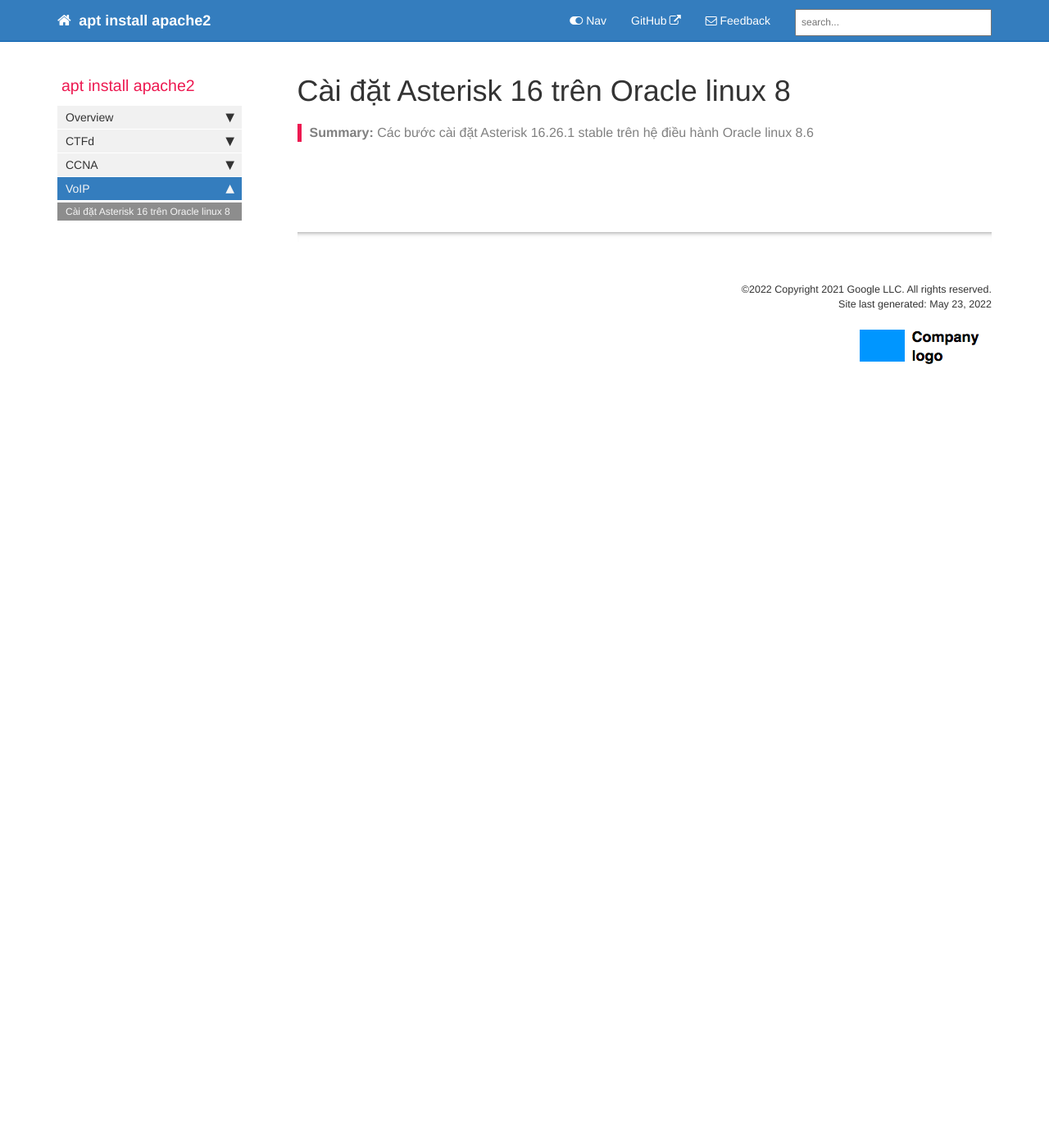
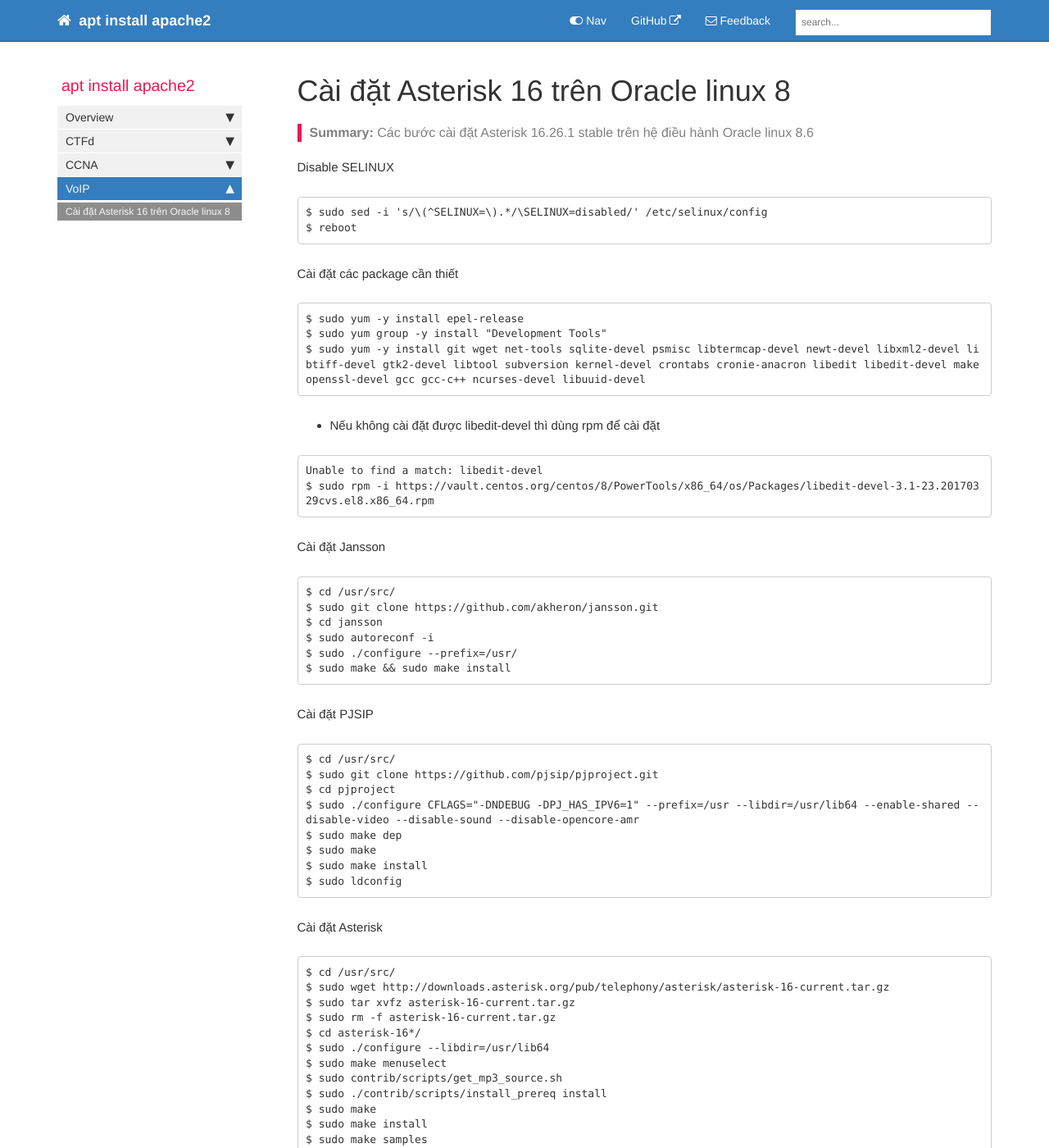
Before and after one commit to aptinstallapache2/aptinstallapache2.github.io, a Jekyll site: the page built from pages/CCNA/VoIP/install_asterisk_16_on_oracle_linux_8.md, in a window 1280 px wide and 1400 px high. Shown: the whole window at 82% size. Built offline with Jekyll 4.4.1, drawn with Linux system fonts in a browser that asks for light colours; comment, search, counter and statistics services are not loaded; some of the changed text lies outside the part shown.

Commit message:
Update install_asterisk_16_on_oracle_linux_8.md

````diff
--- a/pages/CCNA/VoIP/install_asterisk_16_on_oracle_linux_8.md
+++ b/pages/CCNA/VoIP/install_asterisk_16_on_oracle_linux_8.md
@@ -5,3 +5,68 @@ sidebar: mydoc_sidebar
 permalink: install_asterisk_16_on_oracle_linux_8.html
 folder: VoIP
 ---
+
+Disable SELINUX
+
+```
+$ sudo sed -i 's/\(^SELINUX=\).*/\SELINUX=disabled/' /etc/selinux/config
+$ reboot
+```
+
+Cài đặt các package cần thiết
+
+```
+$ sudo yum -y install epel-release
+$ sudo yum group -y install "Development Tools"
+$ sudo yum -y install git wget net-tools sqlite-devel psmisc libtermcap-devel newt-devel libxml2-devel libtiff-devel gtk2-devel libtool subversion kernel-devel crontabs cronie-anacron libedit libedit-devel make openssl-devel gcc gcc-c++ ncurses-devel libuuid-devel
+```
+
+* Nếu không cài đặt được libedit-devel thì dùng rpm để cài đặt
+
+```
+Unable to find a match: libedit-devel
+$ sudo rpm -i https://vault.centos.org/centos/8/PowerTools/x86_64/os/Packages/libedit-devel-3.1-23.20170329cvs.el8.x86_64.rpm
+```
+
+Cài đặt Jansson
+
+```
+$ cd /usr/src/
+$ sudo git clone https://github.com/akheron/jansson.git
+$ cd jansson
+$ sudo autoreconf -i
+$ sudo ./configure --prefix=/usr/
+$ sudo make && sudo make install
+```
+
+Cài đặt PJSIP
+
+```
+$ cd /usr/src/
+$ sudo git clone https://github.com/pjsip/pjproject.git
+$ cd pjproject
+$ sudo ./configure CFLAGS="-DNDEBUG -DPJ_HAS_IPV6=1" --prefix=/usr --libdir=/usr/lib64 --enable-shared --disable-video --disable-sound --disable-opencore-amr
+$ sudo make dep
+$ sudo make
+$ sudo make install
+$ sudo ldconfig
+```
+
+Cài đặt Asterisk
+
+```
+$ cd /usr/src/
+$ sudo wget http://downloads.asterisk.org/pub/telephony/asterisk/asterisk-16-current.tar.gz
+$ sudo tar xvfz asterisk-16-current.tar.gz
+$ sudo rm -f asterisk-16-current.tar.gz
+$ cd asterisk-16*/
+$ sudo ./configure --libdir=/usr/lib64
+$ sudo make menuselect
+$ sudo contrib/scripts/get_mp3_source.sh
+$ sudo ./contrib/scripts/install_prereq install
+$ sudo make
+$ sudo make install
+$ sudo make samples
+$ sudo make config
+$ sudo ldconfig
+```
````
